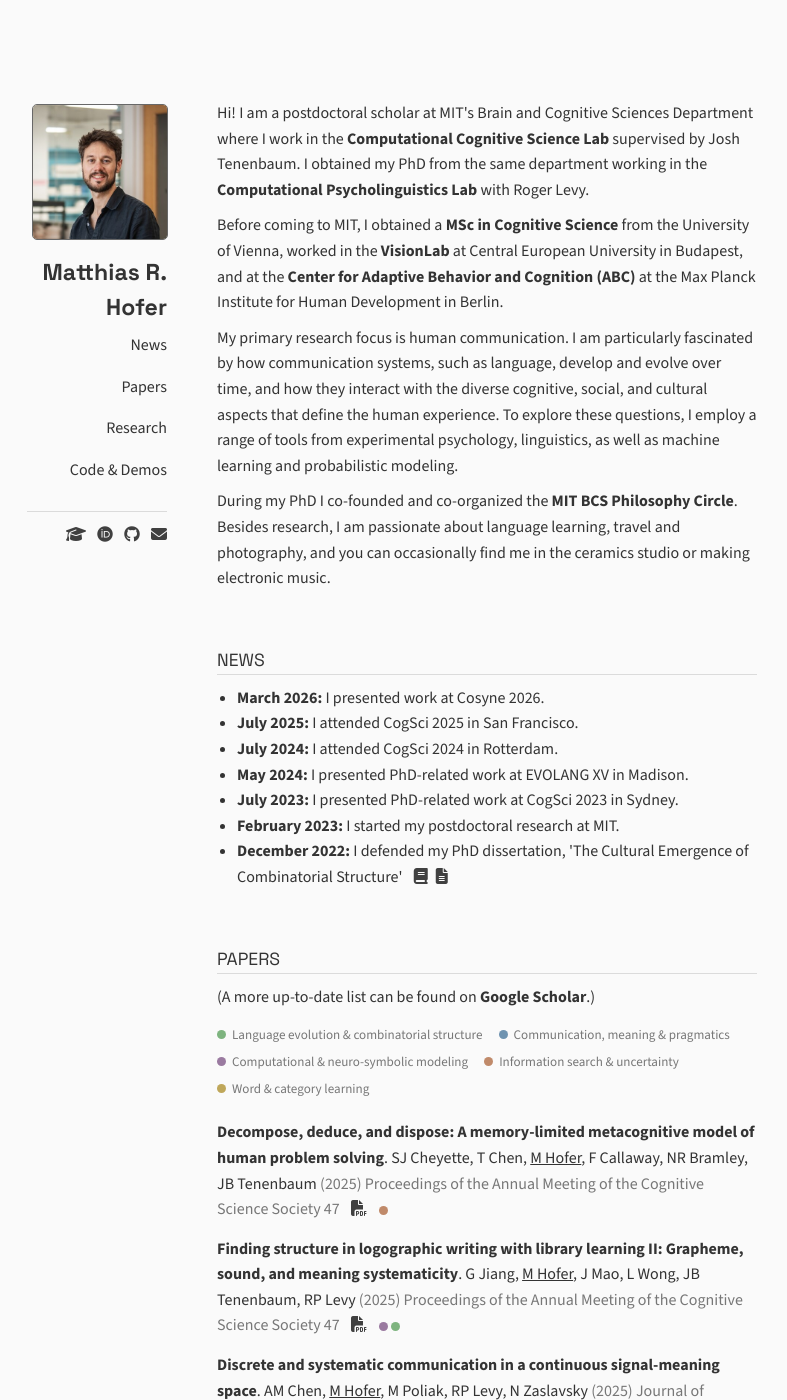
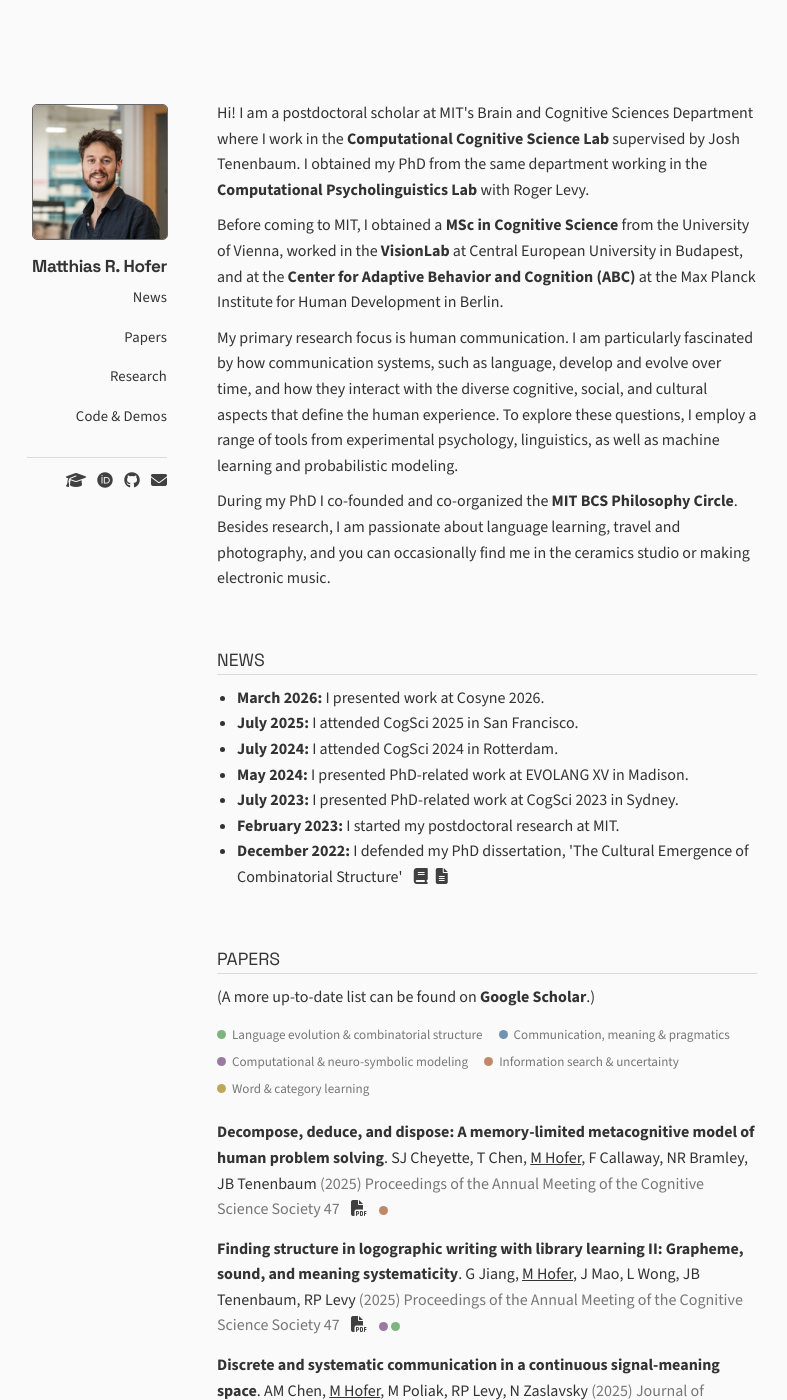
Before and after one commit to rmhofer/rmhofer.github.io, a Jekyll site: the page built from index.md, in a window 1280 px wide and 1400 px high. Shown: the whole window, without its empty margins (233-1020 px from the left). Built offline with Jekyll 4.4.1, drawn with Linux system fonts in a browser that asks for light colours.

Commit message:
Fit name on one line under photo as a tight wordmark
- Nametag: smaller (1.08em), letter-spacing -0.025em, nowrap so
  'Matthias R. Hofer' stays on one line under the picture
- Nav slightly smaller (0.92em) with open tracking to preserve hierarchy
  (name dominant via size + weight + spacing contrast)

Co-Authored-By: Claude Opus 4.8 (1M context) <noreply@anthropic.com>

```diff
--- a/assets/css/style.css
+++ b/assets/css/style.css
@@ -155,13 +155,18 @@ a:hover {
 .sidebar ul li a {
     padding: 8px 0;
     display: block;
+    font-size: 0.92em;       /* slightly smaller than the name, to keep hierarchy */
+    letter-spacing: 0.01em;  /* gently open tracking, contrasting the tight name */
 }
 
 .sidebar .nametag a {
     font-family: var(--display-font);
-    font-size: 1.44em;
+    font-size: 1.08em;          /* small enough to fit "Matthias R. Hofer" on one line */
     font-weight: 700;
-    line-height: 1.5;
+    line-height: 1.35;
+    letter-spacing: -0.025em;   /* tightened into a compact wordmark */
+    white-space: nowrap;        /* never wrap to a second line */
+    display: block;
 }
 
 .profile-pic {
```
